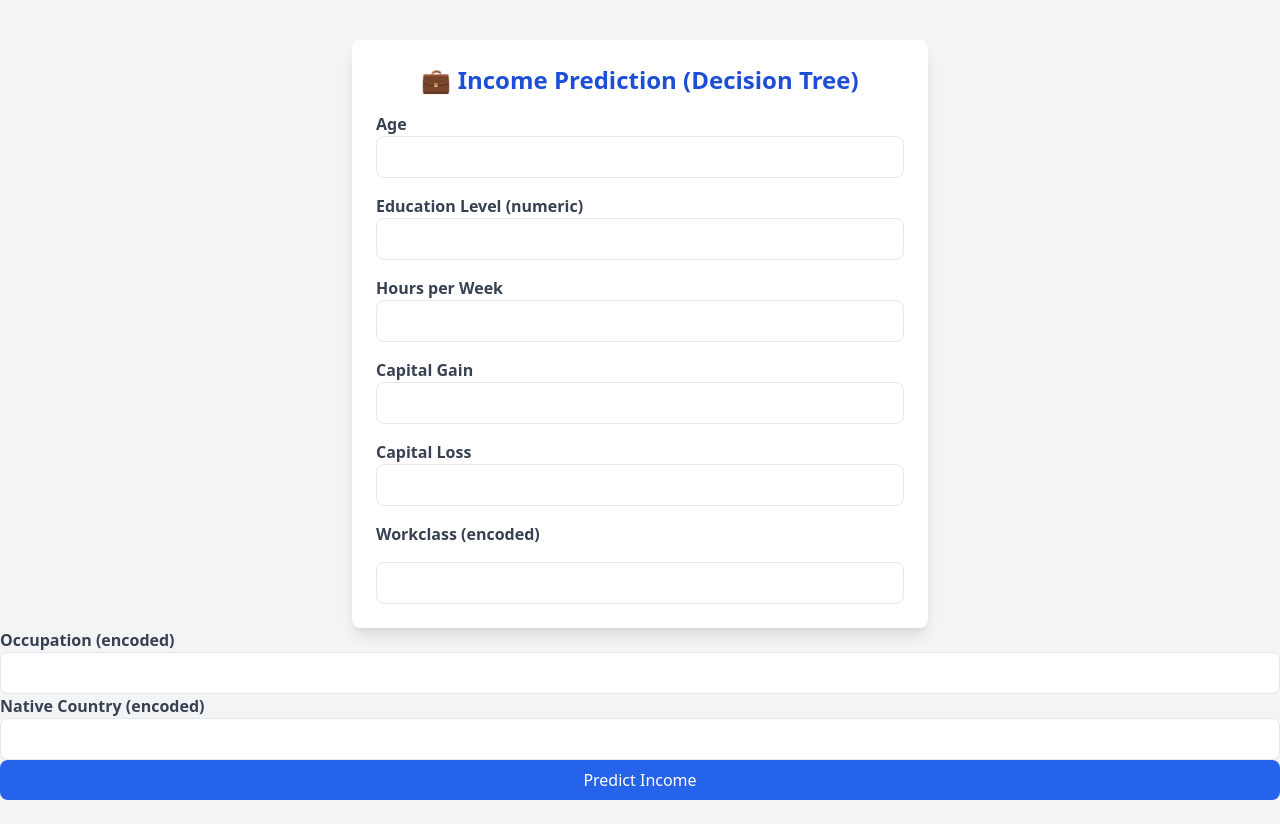
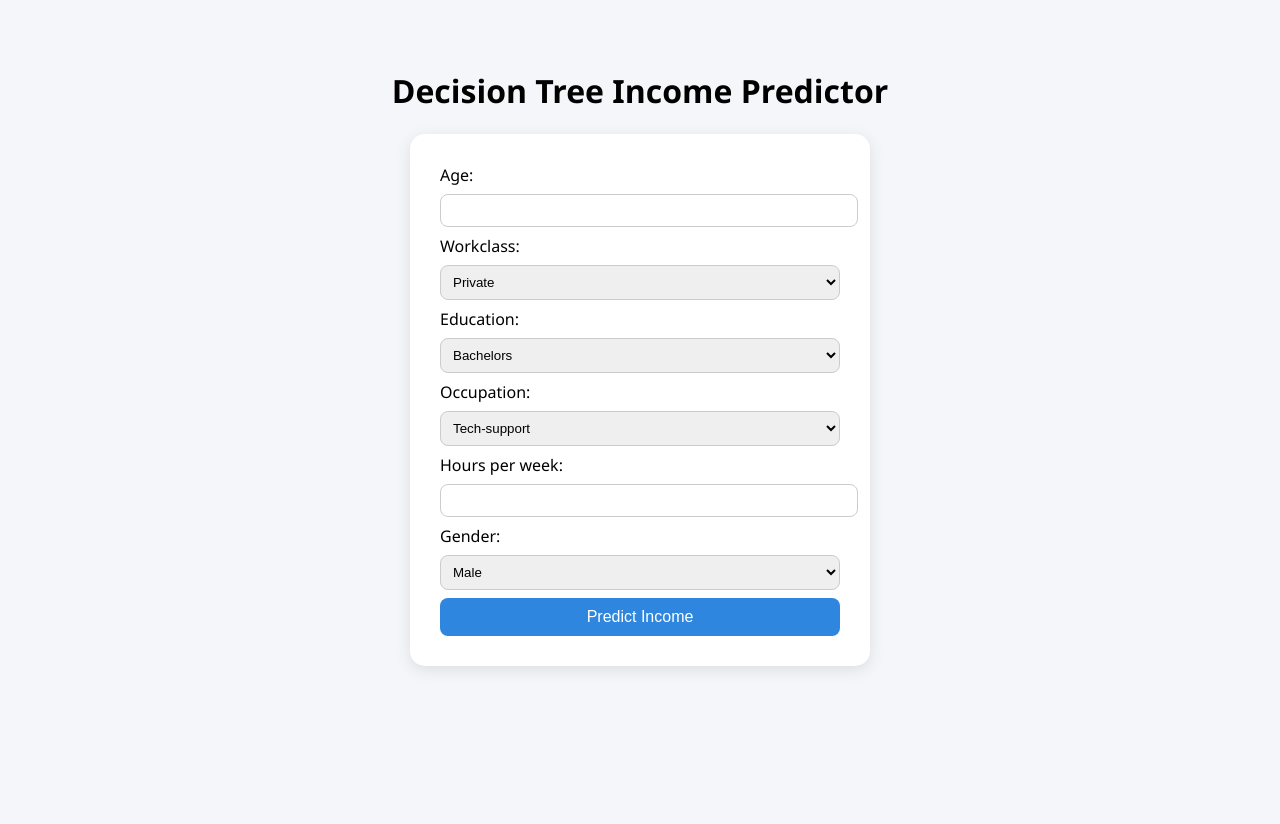
Before and after one commit to shovo896/income_prdiction_with-full-deployment, a Flask app: page / in a window 1280 px wide. After the commit the page ends 670 px from the top, so only its background shows below. Run offline with Flask 3, Linux system fonts and the light colour scheme; parts of the project's set-up code (start-up, migrations or seed data) failed here and were passed over.

Commit message:
ghlkljmgh

```diff
--- a/templates/index.html
+++ b/templates/index.html
@@ -1,101 +1,90 @@
-<!DOCTYPE html>
-<html lang="en">
+
+ <!DOCTYPE html>
+<html>
 <head>
-    <meta charset="UTF-8">
-    <meta name="viewport" content="width=device-width, initial-scale=1.0">
-    <title>Decision Tree Income Predictor</title>
-    <link href="https://cdn.jsdelivr.net/npm/tailwindcss@2.2.19/dist/tailwind.min.css" rel="stylesheet">
+    <title>Income Prediction Form</title>
+    <style>
+        body {
+            font-family: "Segoe UI", sans-serif;
+            background: #f5f6fa;
+            display: flex;
+            flex-direction: column;
+            align-items: center;
+            padding: 40px;
+        }
+        form {
+            background: #fff;
+            padding: 30px;
+            border-radius: 15px;
+            box-shadow: 0 4px 15px rgba(0,0,0,0.1);
+            width: 400px;
+        }
+        input, select {
+            width: 100%;
+            padding: 8px;
+            margin: 8px 0;
+            border-radius: 8px;
+            border: 1px solid #ccc;
+        }
+        button {
+            width: 100%;
+            padding: 10px;
+            background: #2e86de;
+            color: white;
+            border: none;
+            border-radius: 8px;
+            font-size: 16px;
+        }
+        button:hover { background: #1b4f9c; }
+    </style>
 </head>
-<body class="bg-gray-100 font-sans">
-    <div class="max-w-xl mx-auto mt-10 bg-white shadow-lg rounded-lg p-6">
-        <h2 class="text-2xl font-bold mb-4 text-center text-blue-700">💼 Income Prediction (Decision Tree)</h2>
-        <form id="predictForm" class="space-y-4">
+<body>
+    <h1>Decision Tree Income Predictor</h1>
+    <form action="/predict" method="post">
+        <label>Age:</label>
+        <input type="number" name="age" required>
 
-            <div>
-                <label class="block text-gray-700 font-semibold">Age</label>
-                <input type="number" id="age" class="w-full border rounded-lg px-3 py-2" required>
-            </div>
+        <label>Workclass:</label>
+        <select name="workclass">
+            <option>Private</option>
+            <option>Self-emp-not-inc</option>
+            <option>Self-emp-inc</option>
+            <option>Federal-gov</option>
+            <option>Local-gov</option>
+            <option>State-gov</option>
+            <option>Without-pay</option>
+        </select>
 
+        <label>Education:</label>
+        <select name="education">
+            <option>Bachelors</option>
+            <option>Masters</option>
+            <option>Doctorate</option>
+            <option>HS-grad</option>
+            <option>Some-college</option>
+            <option>Assoc-acdm</option>
+        </select>
 
-            <div>
-                <label class="block text-gray-700 font-semibold">Education Level (numeric)</label>
-                <input type="number" id="education_num" class="w-full border rounded-lg px-3 py-2" required>
-            </div>
+        <label>Occupation:</label>
+        <select name="occupation">
+            <option>Tech-support</option>
+            <option>Craft-repair</option>
+            <option>Sales</option>
+            <option>Exec-managerial</option>
+            <option>Prof-specialty</option>
+            <option>Other-service</option>
+        </select>
 
-            <!-- Hours per Week -->
-            <div>
-                <label class="block text-gray-700 font-semibold">Hours per Week</label>
-                <input type="number" id="hours_per_week" class="w-full border rounded-lg px-3 py-2" required>
-            </div>
+        <label>Hours per week:</label>
+        <input type="number" name="hours-per-week" required>
 
-            <div>
-                <label class="block text-gray-700 font-semibold">Capital Gain</label>
-                <input type="number" id="capital_gain" class="w-full border rounded-lg px-3 py-2" required>
-            </div>
+        <label>Gender:</label>
+        <select name="gender">
+            <option>Male</option>
+            <option>Female</option>
+        </select>
 
-            <div>
-                <label class="block text-gray-700 font-semibold">Capital Loss</label>
-                <input type="number" id="capital_loss" class="w-full border rounded-lg px-3 py-2" required>
-            </div>
-
-
-                <label class="block text-gray-700 font-semibold">Workclass (encoded)</label>
-                <input type="number" id="workclass" class="w-full border rounded-lg px-3 py-2" required>
-            </div>
-
-
-            <div>
-                <label class="block text-gray-700 font-semibold">Occupation (encoded)</label>
-                <input type="number" id="occupation" class="w-full border rounded-lg px-3 py-2" required>
-            </div>
-
-
-            <div>
-                <label class="block text-gray-700 font-semibold">Native Country (encoded)</label>
-                <input type="number" id="native_country" class="w-full border rounded-lg px-3 py-2" required>
-            </div>
-
-            <button type="submit" class="w-full bg-blue-600 text-white py-2 rounded-lg hover:bg-blue-700 transition">
-                Predict Income
-            </button>
-        </form>
-
-
-        <div id="result" class="text-center mt-6 text-xl font-bold text-green-600"></div>
-    </div>
-
-    <script>
-        document.getElementById('predictForm').addEventListener('submit', async function(event) {
-            event.preventDefault();
-
-            const data = {
-                age: Number(document.getElementById('age').value),
-                workclass: Number(document.getElementById('workclass').value),
-                fnlwgt: 0,  // dummy placeholder (can be adjusted)
-                education: 0, // dummy placeholder
-                education_num: Number(document.getElementById('education_num').value),
-                marital_status: 0,
-                occupation: Number(document.getElementById('occupation').value),
-                relationship: 0,
-                race: 0,
-                gender: 0,
-                capital_gain: Number(document.getElementById('capital_gain').value),
-                capital_loss: Number(document.getElementById('capital_loss').value),
-                hours_per_week: Number(document.getElementById('hours_per_week').value),
-                native_country: Number(document.getElementById('native_country').value)
-            };
-
-            const response = await fetch('/predict', {
-                method: 'POST',
-                headers: { 'Content-Type': 'application/json' },
-                body: JSON.stringify(data)
-            });
-
-            const result = await response.json();
-            document.getElementById('result').innerText = result.prediction
-                ? `Prediction: ${result.prediction}`
-                : `Error: ${result.error}`;
-        });
-    </script>
+        <button type="submit">Predict Income</button>
+    </form>
 </body>
 </html>
```
